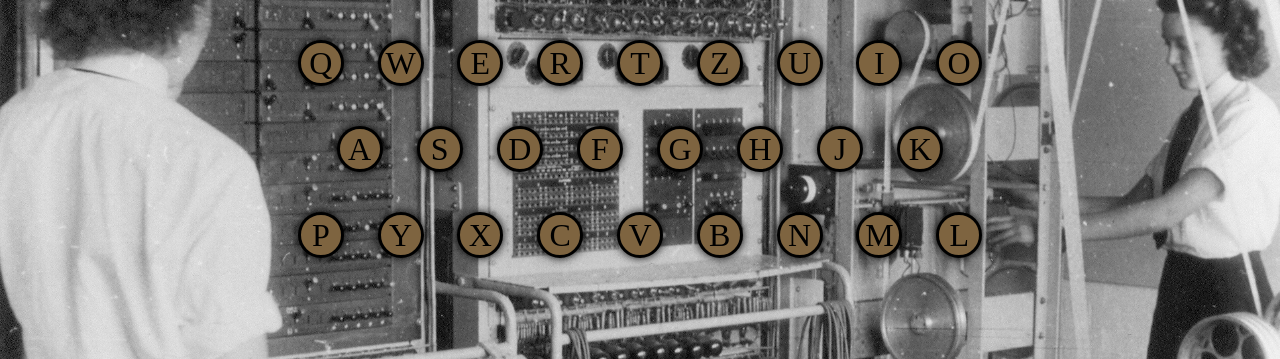
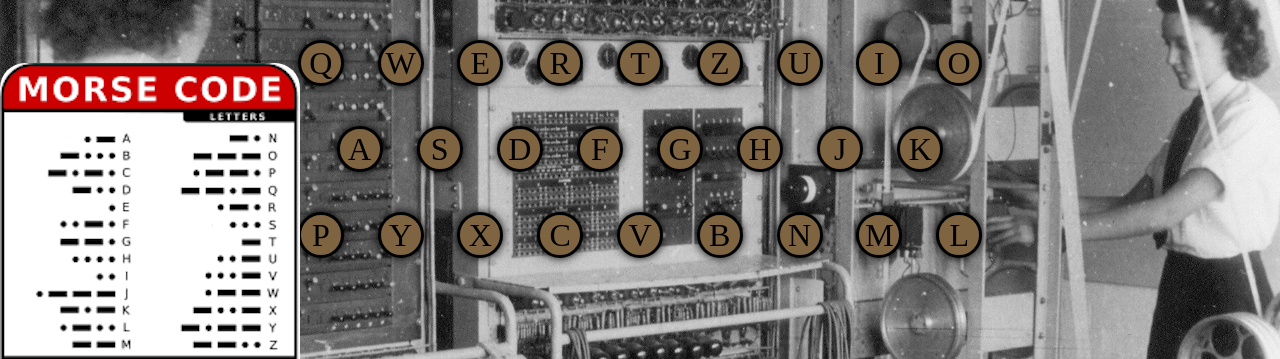
Before and after one commit to aikengx/the-list-game, a plain HTML site: page index.html in a window 1280 px wide. Shown: the part 121-480 px from the top of the page. Drawn offline with nearby package versions, Linux system fonts and the light colour scheme.

Commit message:
added morse chart

```diff
--- a/css/style.css
+++ b/css/style.css
@@ -245,3 +245,10 @@ input {
 	transform: rotate(45deg);
 	cursor: pointer;
 }
+
+.chart {
+  position: absolute;
+  left: 0;
+  top: 23vh;
+  border-radius: 25px;
+}
--- a/index.html
+++ b/index.html
@@ -75,6 +75,9 @@
         <source src="./sounds/radiotuning.mp3">
       </audio>
     </div>
+    <div>
+      <img src="./img/morsecodechartt.gif" class="chart" alt="">
+    </div>
     <div id="modal-lose" class="bg-modal-lose">
 	    <div class="modal-contents">
 		  <div class="close-lose">+</div>
```
Also changed, not shown: img/morsecodechartt.gif (added), 2 other files.
